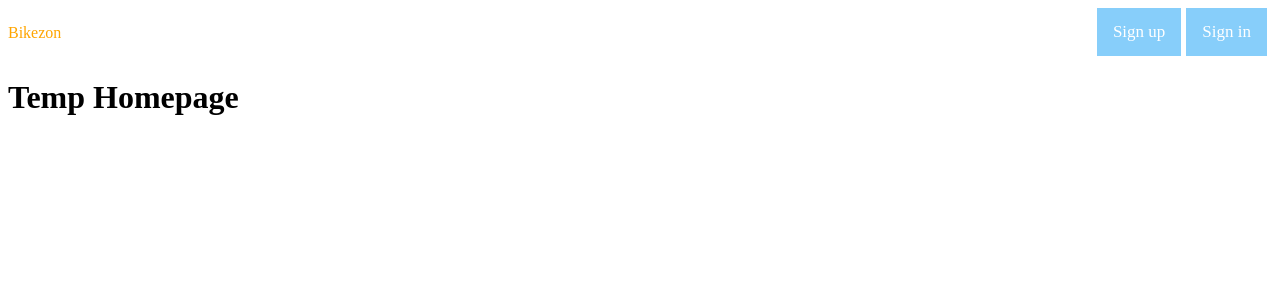
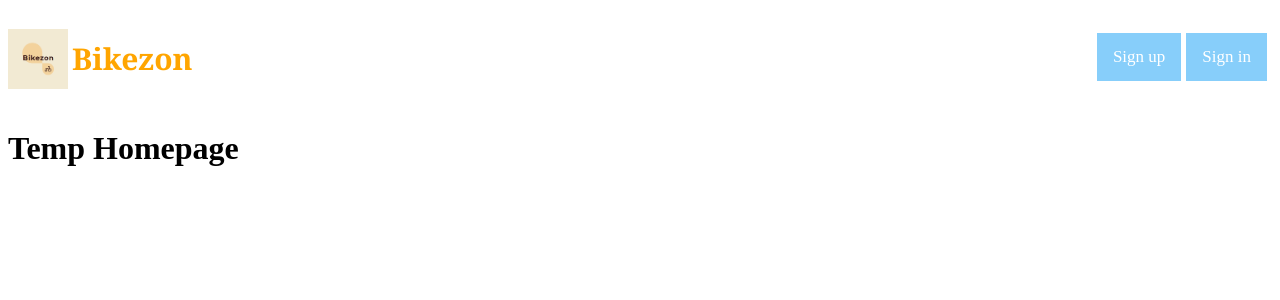
Before and after one commit to bikezon/bikezon, a Django app: page / in a window 1280 px wide. Shown: the top 300 px of the page. Run offline with Django 3.2, Linux system fonts and the light colour scheme; some libraries are stand-ins or nearby versions.

Commit message:
Minor CSS changes and logo in nav bar
The google serach bar does not want to
cooperate with css, moved it outside of
navbar span as it was misasligning elements.
can be changed later.

```diff
--- a/static/css/main.css
+++ b/static/css/main.css
@@ -12,7 +12,7 @@
 /* Style the links inside the navigation bar */
 .main-header a {
   float: right;
-  display: block;
+  display: inline-block;
   color: white;
   background-color: lightskyblue;
   text-align: center;
@@ -20,13 +20,19 @@
   text-decoration: none;
   font-size: 17px;
   margin-right: 5px;
+  margin-top: 25px;
 }
 
 /* Style the nav-bar text */
-.navbar-text {
-    float: left;
+.main-header p {
     margin-right: 16px;
     color: orange;
+    display: inline-block;
+    font-weight: bold;
+    font-family: Cambria, Cochin, Georgia, Times, 'Times New Roman', serif;
+    align-items: center;
+    vertical-align: middle;
+    font-size: 30px;
 }
 
 
@@ -38,6 +44,12 @@
   padding: 20px 0 30px 0;
 }
 
+.main-header img {
+  width: 60px;
+  height: 60px;
+  display: inline-block;
+  vertical-align: middle;
+}
 /* ################### Inputs ################### */
 
 
--- a/templates/app/base.html
+++ b/templates/app/base.html
@@ -17,14 +17,15 @@
     </head>
     <body>
         <header class="main-header">
+            <img src="{% static 'images/logo.png' %}" alt="Bikezon Logo">
             <p class="navbar-text">Bikezon</p>
-            <div class="gcse-search"></div>
             <a href="{% url 'app:login' %}">Sign in</a>
             <a href="{% url 'app:register' %}">Sign up</a>
             {% if user.is_authenticated %}
             <a href="{% url 'app:logout' %}">Logout</a>
             {% endif %}
         </header>
+        <div class="gcse-search"></div>
         <div>
             {% block body_block %}
             {% endblock %}
```
Also changed, not shown: bikezon/settings.py (+4 -8 lines), static/images/logo.png (added).
